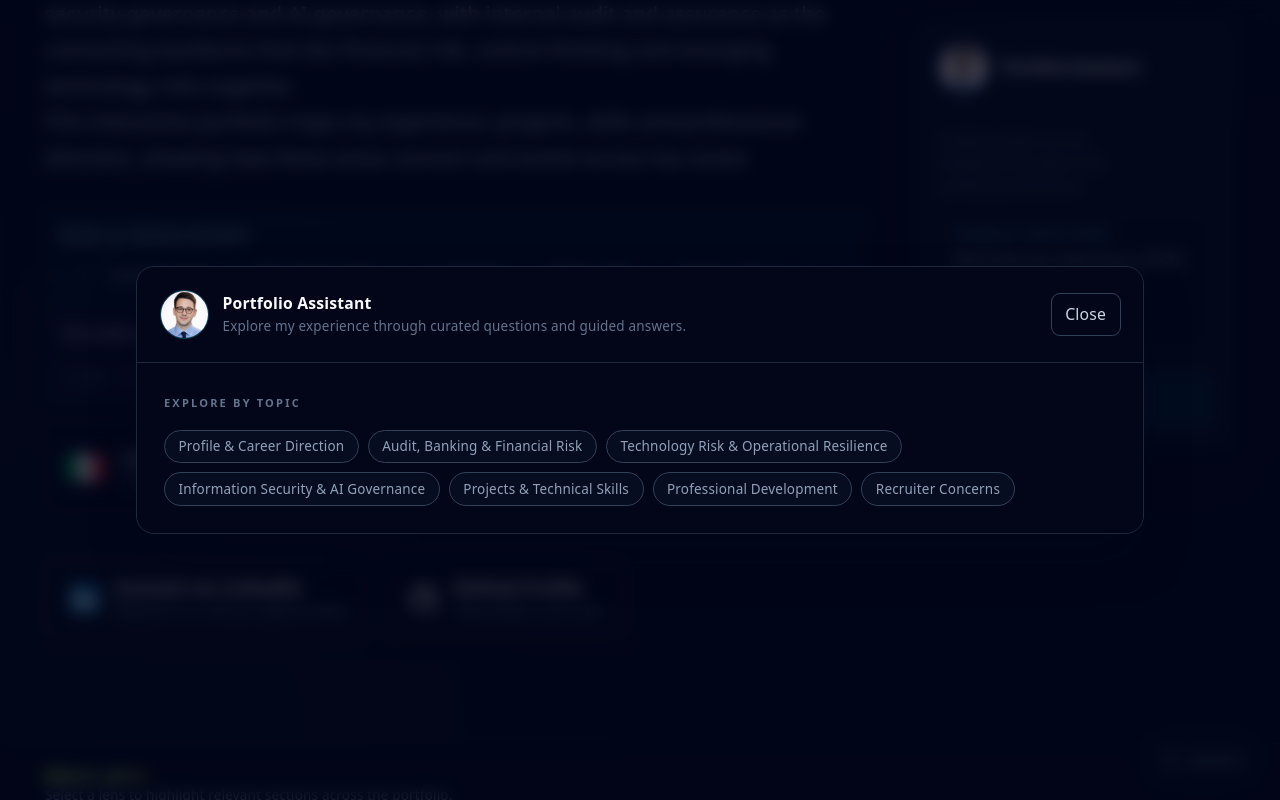
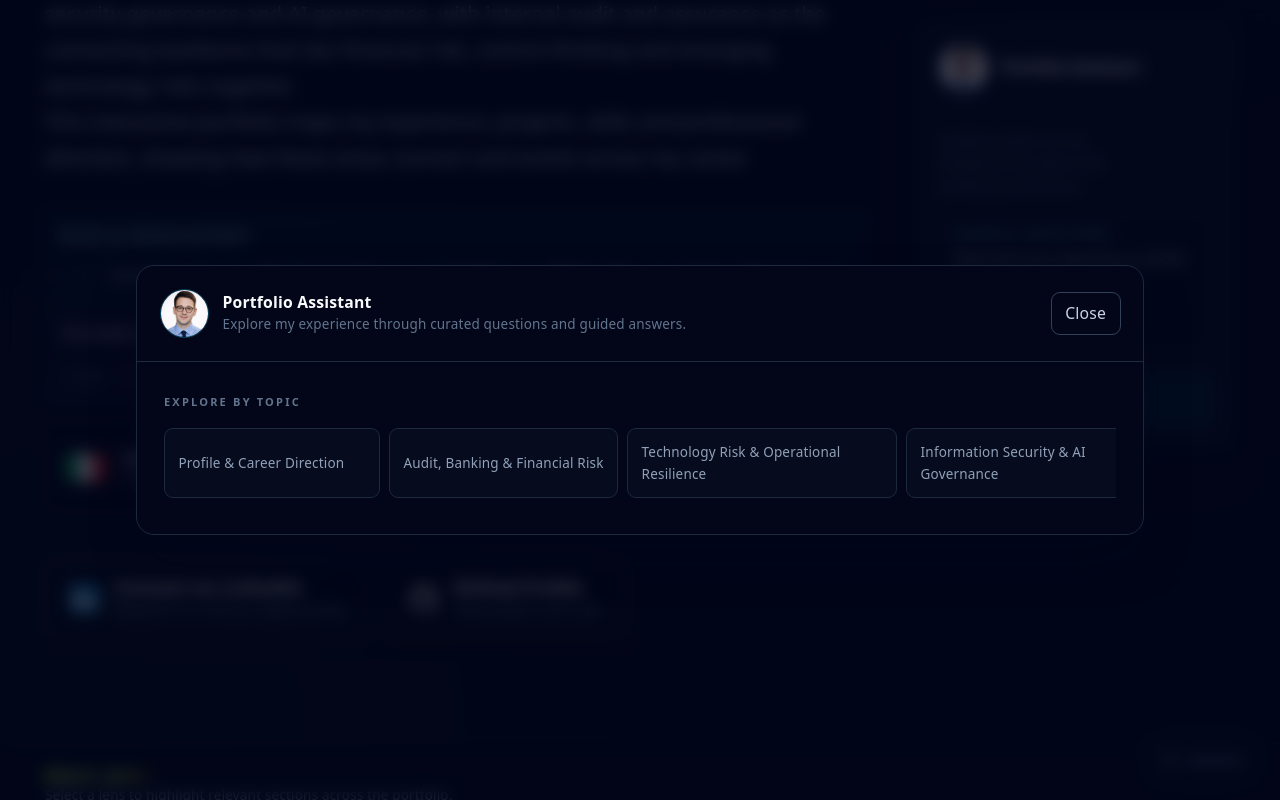
Before and after one commit to lorenzo-natali/professional-portfolio, a React (Vite) app: page / in a window 1280 px wide. Both pictures are taken after a click on the button "Open Assistant". Shown: the part 414-1214 px from the top of the page. Built offline with nearby package versions, Linux system fonts and the light colour scheme.

Commit message:
refactor: unify portfolio assistant selection rails

```diff
--- a/src/App.jsx
+++ b/src/App.jsx
@@ -65,6 +65,56 @@ function highlightSignalTarget(target) {
   window.setTimeout(() => {
     target.classList.remove("assistant-signal-target");
   }, 1800);
+}
+
+const assistantSelectionCardVariants = {
+  topic: {
+    layout: "min-h-[3.75rem] min-w-[12rem] max-w-[15rem] px-3 py-2.5",
+    selected: "border-violet-300/50 bg-violet-400/10 text-violet-50",
+    idle:
+      "border-slate-800 bg-slate-900/35 text-slate-400 hover:border-violet-300/35 hover:text-slate-100",
+    focus: "focus-visible:ring-violet-400/35",
+  },
+  question: {
+    layout: "min-w-[13rem] max-w-[16rem] px-3 py-2.5 sm:min-w-[15rem]",
+    selected:
+      "border-cyan-300/50 bg-cyan-400/10 text-cyan-50 shadow-[0_0_20px_rgba(34,211,238,0.12)]",
+    idle:
+      "border-slate-800 bg-slate-900/35 text-slate-400 hover:border-cyan-300/30 hover:text-slate-100",
+    focus: "focus-visible:ring-cyan-400/35",
+  },
+};
+
+function AssistantSelectionRail({ labelledBy, railRef, variant, children }) {
+  return (
+    <div
+      ref={railRef}
+      role="group"
+      aria-labelledby={labelledBy}
+      data-assistant-rail={variant}
+      className="assistant-selection-rail flex gap-2 overflow-x-auto overscroll-x-contain scroll-smooth pb-2"
+    >
+      {children}
+    </div>
+  );
+}
+
+function AssistantSelectionCard({ variant, selected, onClick, children }) {
+  const styles = assistantSelectionCardVariants[variant];
+
+  return (
+    <button
+      type="button"
+      aria-pressed={selected}
+      data-assistant-card-variant={variant}
+      onClick={onClick}
+      className={`shrink-0 rounded-lg border text-left text-xs font-medium leading-5 transition focus-visible:outline-none focus-visible:ring-2 focus-visible:ring-inset ${styles.layout} ${styles.focus} ${
+        selected ? styles.selected : styles.idle
+      }`}
+    >
+      {children}
+    </button>
+  );
 }
 
 function PortfolioAssistant() {
@@ -291,62 +341,68 @@ function PortfolioAssistant() {
                 </div>
 
                 <div className="flex-1 overflow-y-auto overscroll-contain p-5 sm:p-6">
-                  <p className="text-[11px] font-semibold uppercase tracking-[0.2em] text-slate-500">
+                  <p
+                    id="assistant-topic-rail-label"
+                    className="text-[11px] font-semibold uppercase tracking-[0.2em] text-slate-500"
+                  >
                     Explore by topic
                   </p>
 
-                  <div className="mt-3 flex flex-wrap gap-2">
+                  <div className="mt-3">
+                    <AssistantSelectionRail
+                      labelledBy="assistant-topic-rail-label"
+                      variant="topic"
+                    >
                       {assistantCategories.map((category) => {
                         const isActive = category === selectedCategory;
                         return (
-                        <button
+                          <AssistantSelectionCard
                             key={category}
-                          type="button"
-                          aria-pressed={isActive}
+                            variant="topic"
+                            selected={isActive}
                             onClick={() => {
                               if (category === selectedCategory) return;
                               setSelectedCategory(category);
                               setSelectedPrompt(null);
-                            if (questionRailRef.current) questionRailRef.current.scrollLeft = 0;
+                              if (questionRailRef.current) {
+                                questionRailRef.current.scrollLeft = 0;
+                              }
                             }}
-                          className={`rounded-full border px-3 py-1.5 text-xs font-medium transition ${
-                            isActive
-                              ? "border-cyan-300/45 bg-cyan-400/10 text-cyan-50"
-                              : "border-slate-700 bg-slate-900/45 text-slate-400 hover:border-violet-300/30 hover:text-slate-100"
-                          }`}
                           >
                             {category}
-                        </button>
+                          </AssistantSelectionCard>
                         );
                       })}
+                    </AssistantSelectionRail>
                   </div>
 
                   {selectedCategory ? (
                     <div className="mt-6">
-                      <p className="mb-2 text-[11px] font-semibold uppercase tracking-[0.2em] text-slate-500">Suggested questions</p>
-                      <div
-                        ref={questionRailRef}
-                        className="assistant-question-rail flex gap-2 overflow-x-auto pb-2"
+                      <p
+                        id="assistant-question-rail-label"
+                        className="mb-2 text-[11px] font-semibold uppercase tracking-[0.2em] text-slate-500"
+                      >
+                        Suggested questions
+                      </p>
+                      <AssistantSelectionRail
+                        labelledBy="assistant-question-rail-label"
+                        railRef={questionRailRef}
+                        variant="question"
                       >
                         {categoryPrompts.map((prompt) => {
                           const isActive = prompt.question === selectedPrompt?.question;
                           return (
-                            <button
+                            <AssistantSelectionCard
                               key={prompt.question}
-                              type="button"
-                              aria-pressed={isActive}
+                              variant="question"
+                              selected={isActive}
                               onClick={() => setSelectedPrompt(prompt)}
-                              className={`min-w-[13rem] max-w-[16rem] shrink-0 rounded-lg border px-3 py-2.5 text-left text-xs leading-5 transition sm:min-w-[15rem] ${
-                                isActive
-                                  ? "border-cyan-300/50 bg-cyan-400/10 text-cyan-50 shadow-[0_0_20px_rgba(34,211,238,0.12)]"
-                                  : "border-slate-800 bg-slate-900/35 text-slate-400 hover:border-violet-300/30 hover:text-slate-100"
-                              }`}
                             >
                               {prompt.question}
-                            </button>
+                            </AssistantSelectionCard>
                           );
                         })}
-                      </div>
+                      </AssistantSelectionRail>
                     </div>
                   ) : null}
 
--- a/src/index.css
+++ b/src/index.css
@@ -95,13 +95,13 @@ code {
   mask-image: linear-gradient(to right, transparent, #000 14%, #000 86%, transparent);
 }
 
-.assistant-question-rail,
+.assistant-selection-rail,
 .credentials-rail,
 .education-rail {
   scrollbar-width: none;
 }
 
-.assistant-question-rail::-webkit-scrollbar,
+.assistant-selection-rail::-webkit-scrollbar,
 .credentials-rail::-webkit-scrollbar,
 .education-rail::-webkit-scrollbar {
   display: none;
```
Also changed, not shown: 1 other file (tests, documents, lock files or other folders). Lines whose indentation alone changed are shown as unchanged.
